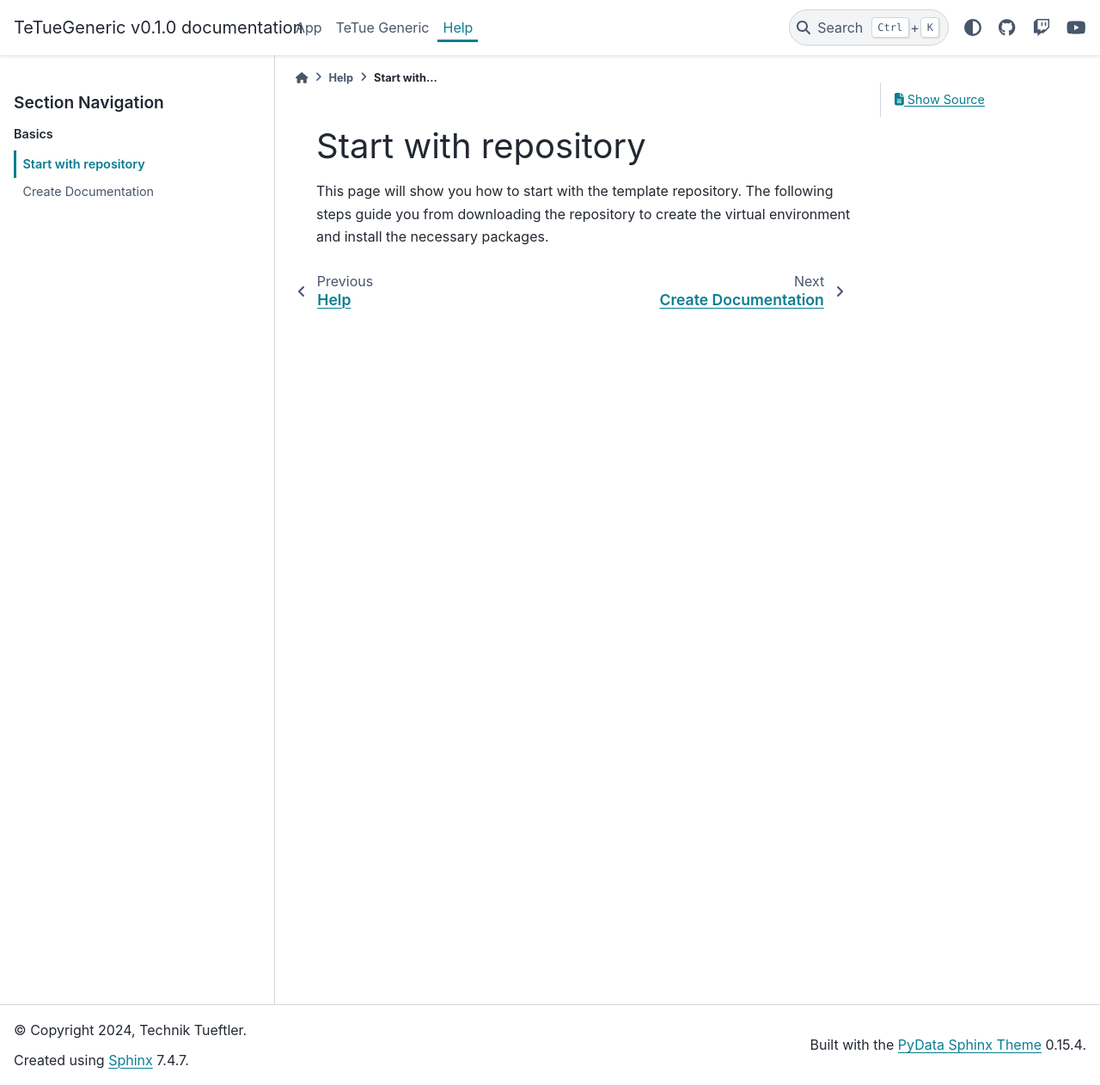
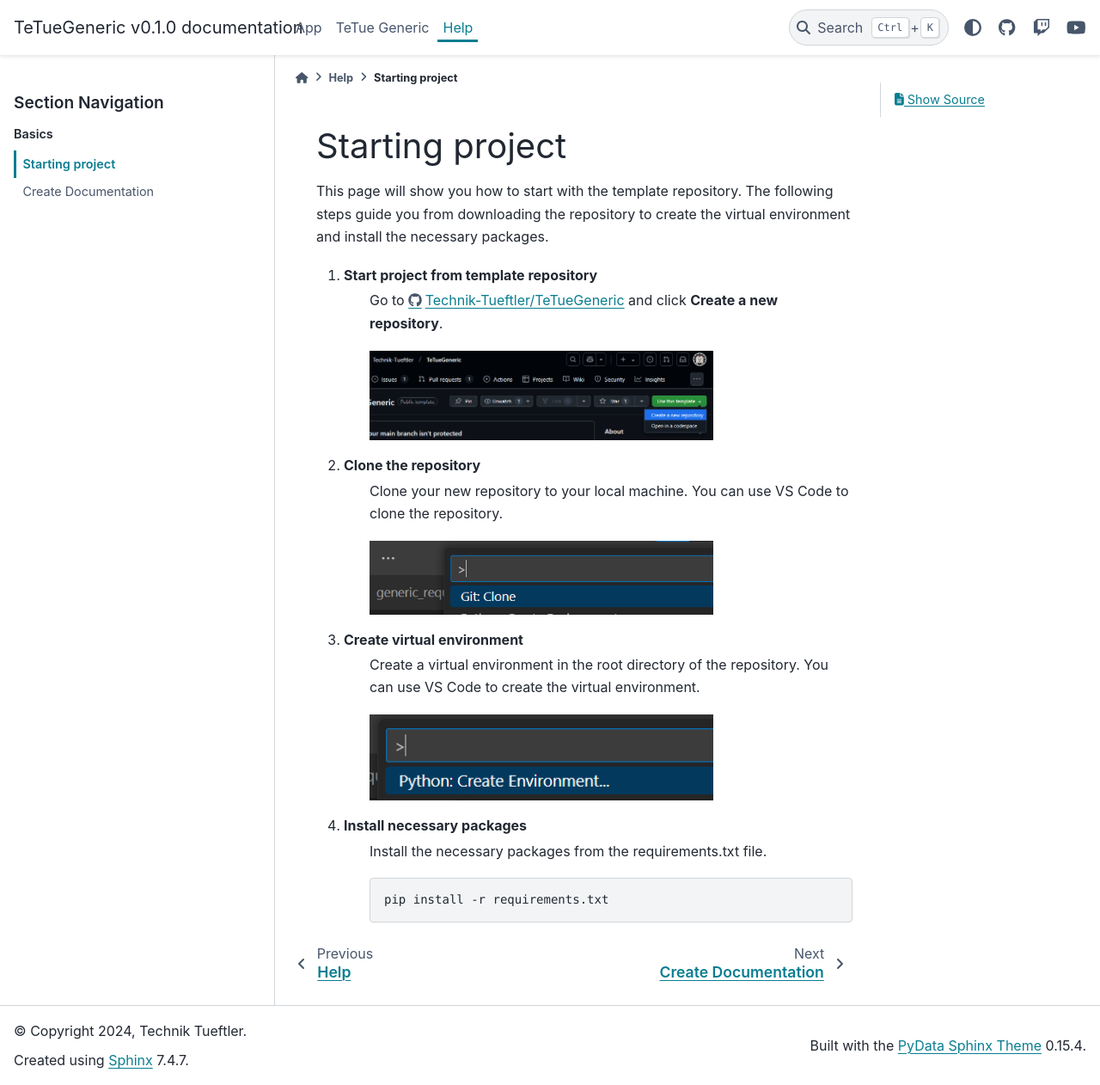
Before and after one commit to Technik-Tueftler/TeTueGeneric, a Sphinx documentation site: the page built from docs/help/start_w_repo.rst, in a window 1280 px wide and 1262 px high. Shown: the whole window at 86% size. Built offline with Sphinx 7.4.7 and the PyData theme 0.15.4, drawn with Linux system fonts in a browser that asks for light colours.

Commit message:
start with repo documentation

```diff
--- a/docs/help/start_w_repo.rst
+++ b/docs/help/start_w_repo.rst
@@ -1,5 +1,34 @@
-Start with repository
-==========================
+Starting project
+================
 This page will show you how to start with the template repository. The following steps
 guide you from downloading the repository to create the virtual environment and install
 the necessary packages.
+
+1. Start project from template repository
+    Go to https://github.com/Technik-Tueftler/TeTueGeneric and click **Create a new repository**.
+
+    .. image:: ../images/start_from_template.png
+        :width: 400
+        :alt: Button to create a new repository from template
+
+2. Clone the repository
+    Clone your new repository to your local machine. You can use VS Code to clone the repository.
+
+    .. image:: ../images/clone_repo_in_vs.png
+        :width: 400
+        :alt: Clone repository in VS Code
+
+
+3. Create virtual environment
+    Create a virtual environment in the root directory of the repository. You can use VS Code to create the virtual environment.
+
+    .. image:: ../images/create_venv_in_vs.png
+        :width: 400
+        :alt: Create venv in VS Code
+
+4. Install necessary packages
+    Install the necessary packages from the requirements.txt file.
+
+    .. code-block:: bash
+
+        pip install -r requirements.txt
```
Also changed, not shown: docs/images/clone_repo_in_vs.png (added), docs/images/create_venv_in_vs.png (added), docs/images/start_from_template.png (added).
